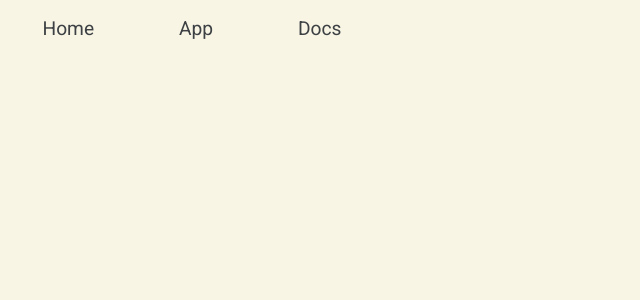
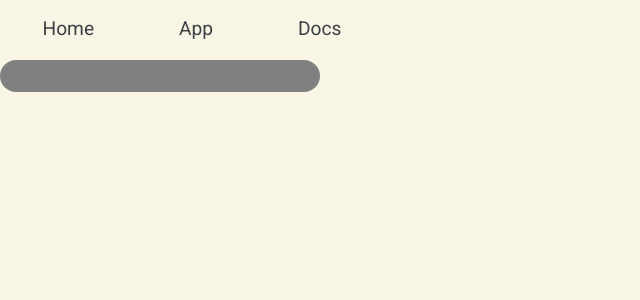
Before and after one commit to estebanix/strontium_buddy, a React (Vite) app: page /docs in a window 1280 px wide. Shown: the top 300 px of the page, without its empty margins (0-640 px from the left). Built offline with nearby package versions, Linux system fonts and the light colour scheme.

Commit message:
SideMenu component

```diff
--- /dev/null
+++ b/src/components/SideMenu/SideMenu.module.scss
@@ -0,0 +1,9 @@
+.sideMenuContainer {
+    width: 25%;
+    min-height: 90%;
+    background-color: gray;
+    border-radius: 20px;
+    display: flex;
+    flex-direction: column;
+    padding: 1em 2.5em;
+}
--- /dev/null
+++ b/src/components/SideMenu/SideMenu.tsx
@@ -0,0 +1,9 @@
+import styles from "./SideMenu.module.scss";
+
+export const SideMenu = () => {
+    return (
+        <div className={styles.sideMenuContainer}>
+
+        </div>
+    )
+}
--- /dev/null
+++ b/src/components/SideMenu/index.ts
@@ -0,0 +1 @@
+export * from "./SideMenu";
--- a/src/containers/DocsPage/DocsPage.tsx
+++ b/src/containers/DocsPage/DocsPage.tsx
@@ -1,11 +1,13 @@
 import { HeaderMenu } from "../../components/HeaderMenu";
+import { SideMenu } from "../../components/SideMenu";
 
 import styles from "./DocsPage.module.scss";
 
 export const DocsPage = () => {
-    return (
-        <div className={styles.docsPageContainer}>
-            <HeaderMenu />
-        </div>
-    );
-}
+  return (
+    <div className={styles.docsPageContainer}>
+      <HeaderMenu />
+        <SideMenu />
+    </div>
+  );
+};
```
Also changed, not shown: src/utils/data/docs.ts (added, +22 -0 lines).
